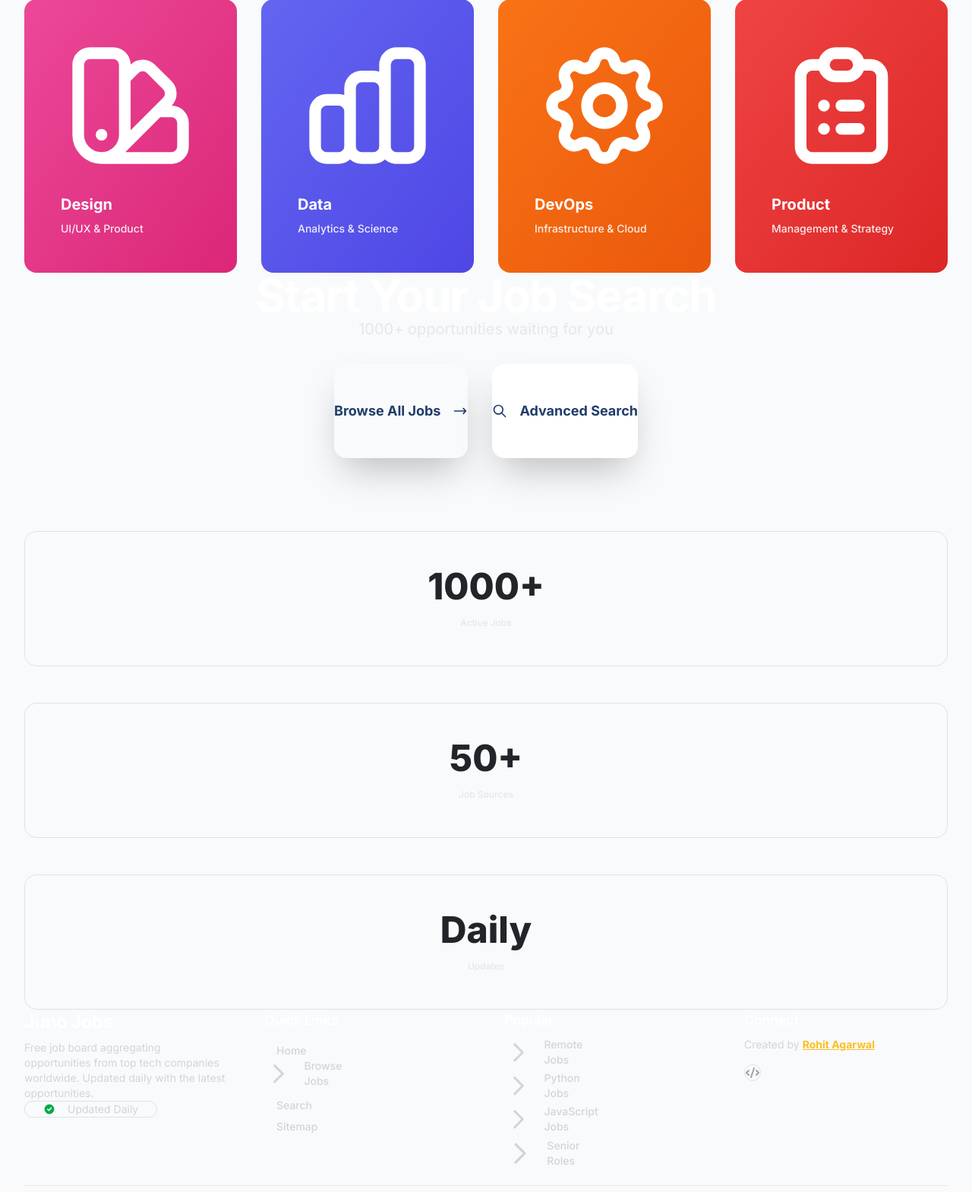
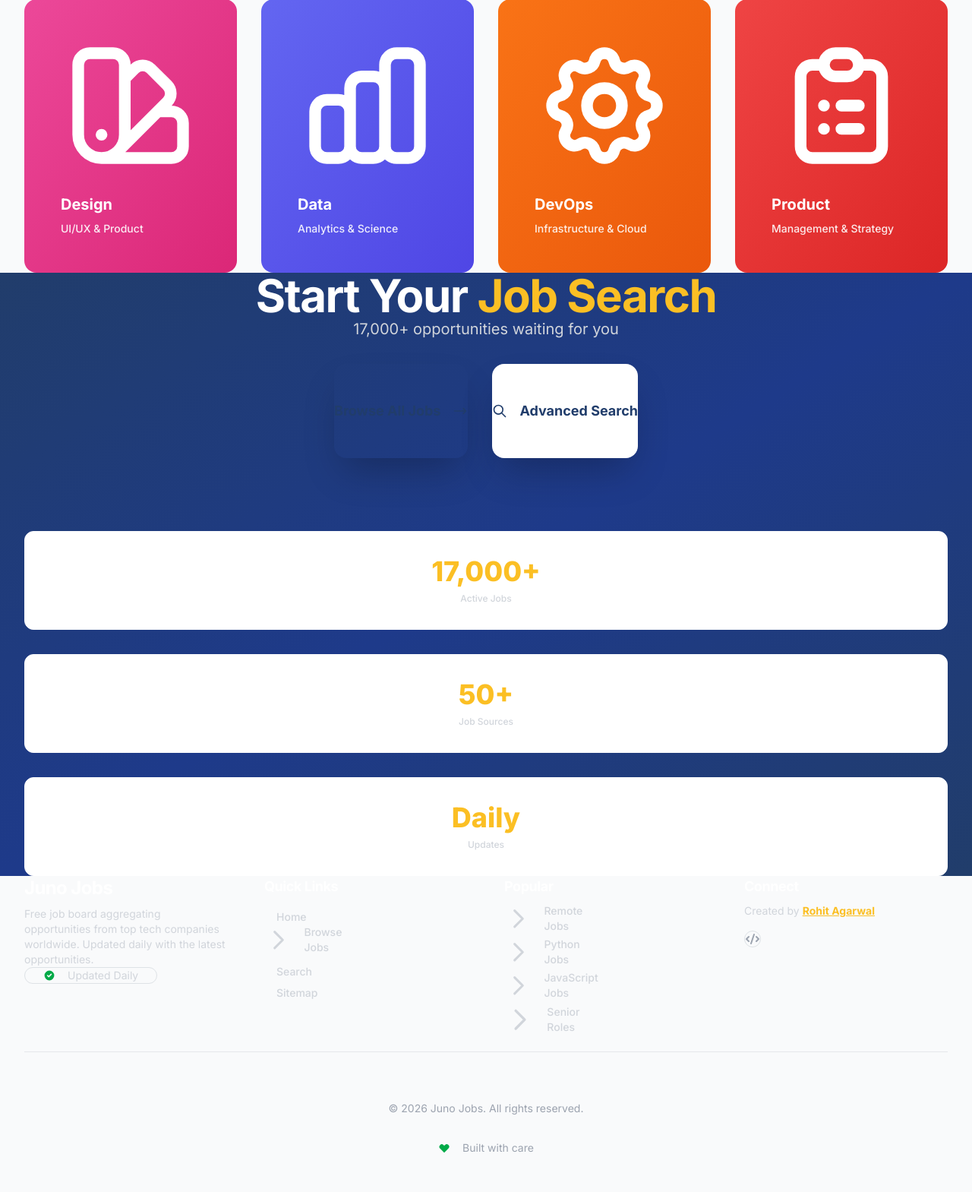
Before and after one commit to RohitAg13/JunoJobs, a Django app: template rss/templates/rss/landing.html in a window 1280 px wide. Shown: the part 1729-3298 px from the top of the page at 76% size. After the commit the page ends 3246 px from the top, so only its background shows below. Run offline with Django 3.2, Linux system fonts and the light colour scheme; the template is opened without the code that fills it, so the values that code supplies are empty; some libraries are stand-ins or nearby versions.

Commit message:
fix: Improve CTA section visibility and alignment
- Moved background gradient directly to section element for better rendering
- Removed problematic bg-clip-text gradient that was making text invisible
- Simplified heading: white 'Start Your' + amber 'Job Search'
- Changed stats from bg-white/5 to explicit bg-opacity-10 for reliability
- Removed gradient text on stats numbers, using plain text-juno-amber
- Reduced stats card sizing and gaps for better proportions
- Changed text-gray-200 to text-gray-300 for better contrast
- Updated default count to 17,000+ for accuracy

Fixes rendering issues where heading and stats were barely visible
on some browsers/devices.

```diff
--- a/rss/templates/rss/landing.html
+++ b/rss/templates/rss/landing.html
@@ -368,22 +368,21 @@
 </section>
 
 <!-- CTA Section -->
-<section class="py-24 relative overflow-hidden">
-  <!-- Animated Background -->
-  <div class="absolute inset-0 bg-gradient-to-br from-juno-navy via-blue-900 to-juno-navy"></div>
-  <div class="absolute inset-0">
-    <div class="absolute top-0 left-1/4 w-96 h-96 bg-juno-green/20 rounded-full blur-3xl animate-pulse"></div>
-    <div class="absolute bottom-0 right-1/4 w-96 h-96 bg-juno-amber/20 rounded-full blur-3xl animate-pulse" style="animation-delay: 1s;"></div>
+<section class="py-24 relative overflow-hidden bg-gradient-to-br from-juno-navy via-blue-900 to-juno-navy">
+  <!-- Animated Background Decoration -->
+  <div class="absolute inset-0 pointer-events-none">
+    <div class="absolute top-0 left-1/4 w-96 h-96 bg-juno-green opacity-20 rounded-full blur-3xl animate-pulse"></div>
+    <div class="absolute bottom-0 right-1/4 w-96 h-96 bg-juno-amber opacity-20 rounded-full blur-3xl animate-pulse" style="animation-delay: 1s;"></div>
   </div>
 
   <div class="container-custom relative z-10 text-center">
     <div class="max-w-4xl mx-auto space-y-8">
-      <h2 class="text-4xl md:text-6xl font-bold text-white leading-tight">
-        Start Your
-        <span class="bg-gradient-to-r from-juno-amber to-yellow-300 bg-clip-text text-transparent"> Job Search</span>
+      <h2 class="text-4xl md:text-6xl font-bold leading-tight">
+        <span class="text-white">Start Your</span>
+        <span class="text-juno-amber"> Job Search</span>
       </h2>
-      <p class="text-xl md:text-2xl text-gray-200 max-w-2xl mx-auto">
-        {{ count|default:"1000+" }} opportunities waiting for you
+      <p class="text-xl md:text-2xl text-gray-300 max-w-2xl mx-auto">
+        {{ count|default:"17,000+" }} opportunities waiting for you
       </p>
 
       <div class="flex flex-col sm:flex-row gap-4 justify-center items-center pt-4">
@@ -407,24 +406,24 @@
       </div>
 
       <!-- Stats with Enhanced Visual Design -->
-      <div class="grid grid-cols-3 gap-6 md:gap-8 max-w-3xl mx-auto pt-12">
-        <div class="group text-center p-6 rounded-2xl bg-white/5 backdrop-blur-sm border border-white/10 hover:bg-white/10 hover:border-juno-amber/30 transition-all duration-300 hover:scale-105">
-          <div class="text-3xl md:text-5xl font-extrabold bg-gradient-to-r from-juno-amber to-yellow-300 bg-clip-text text-transparent mb-2 group-hover:scale-110 transition-transform">
-            {{ count|default:"1000+" }}
+      <div class="grid grid-cols-3 gap-4 md:gap-6 max-w-3xl mx-auto pt-12">
+        <div class="group text-center p-4 md:p-6 rounded-xl bg-white bg-opacity-10 backdrop-blur-sm border border-white border-opacity-20 hover:bg-opacity-15 hover:border-juno-amber hover:border-opacity-40 transition-all duration-300 hover:scale-105">
+          <div class="text-2xl md:text-4xl font-extrabold text-juno-amber mb-1 md:mb-2 group-hover:scale-110 transition-transform">
+            {{ count|default:"17,000+" }}
           </div>
-          <div class="text-gray-200 text-xs md:text-base font-medium">Active Jobs</div>
+          <div class="text-gray-300 text-xs md:text-sm font-medium">Active Jobs</div>
         </div>
-        <div class="group text-center p-6 rounded-2xl bg-white/5 backdrop-blur-sm border border-white/10 hover:bg-white/10 hover:border-juno-amber/30 transition-all duration-300 hover:scale-105">
-          <div class="text-3xl md:text-5xl font-extrabold bg-gradient-to-r from-juno-amber to-yellow-300 bg-clip-text text-transparent mb-2 group-hover:scale-110 transition-transform">
+        <div class="group text-center p-4 md:p-6 rounded-xl bg-white bg-opacity-10 backdrop-blur-sm border border-white border-opacity-20 hover:bg-opacity-15 hover:border-juno-amber hover:border-opacity-40 transition-all duration-300 hover:scale-105">
+          <div class="text-2xl md:text-4xl font-extrabold text-juno-amber mb-1 md:mb-2 group-hover:scale-110 transition-transform">
             50+
           </div>
-          <div class="text-gray-200 text-xs md:text-base font-medium">Job Sources</div>
+          <div class="text-gray-300 text-xs md:text-sm font-medium">Job Sources</div>
         </div>
-        <div class="group text-center p-6 rounded-2xl bg-white/5 backdrop-blur-sm border border-white/10 hover:bg-white/10 hover:border-juno-amber/30 transition-all duration-300 hover:scale-105">
-          <div class="text-3xl md:text-5xl font-extrabold bg-gradient-to-r from-juno-amber to-yellow-300 bg-clip-text text-transparent mb-2 group-hover:scale-110 transition-transform">
+        <div class="group text-center p-4 md:p-6 rounded-xl bg-white bg-opacity-10 backdrop-blur-sm border border-white border-opacity-20 hover:bg-opacity-15 hover:border-juno-amber hover:border-opacity-40 transition-all duration-300 hover:scale-105">
+          <div class="text-2xl md:text-4xl font-extrabold text-juno-amber mb-1 md:mb-2 group-hover:scale-110 transition-transform">
             Daily
           </div>
-          <div class="text-gray-200 text-xs md:text-base font-medium">Updates</div>
+          <div class="text-gray-300 text-xs md:text-sm font-medium">Updates</div>
         </div>
       </div>
     </div>
```
